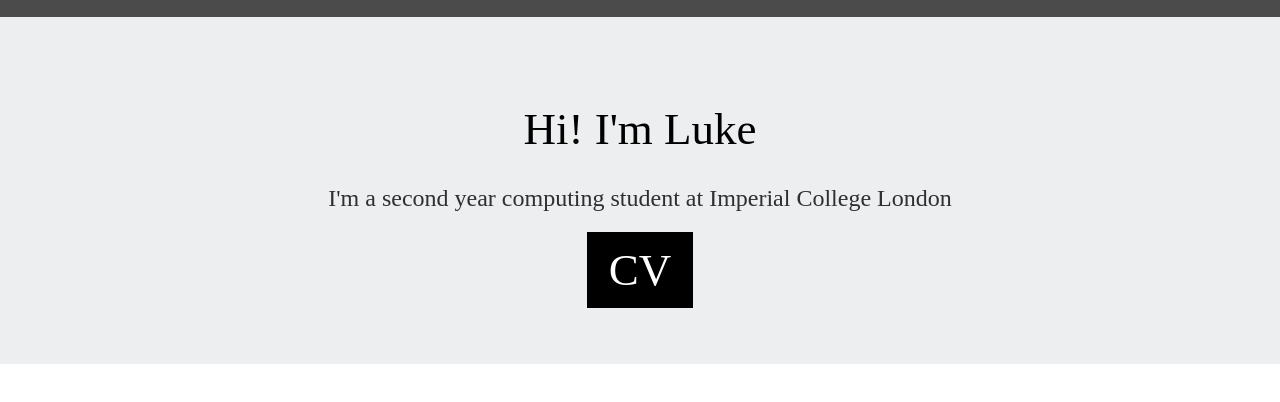
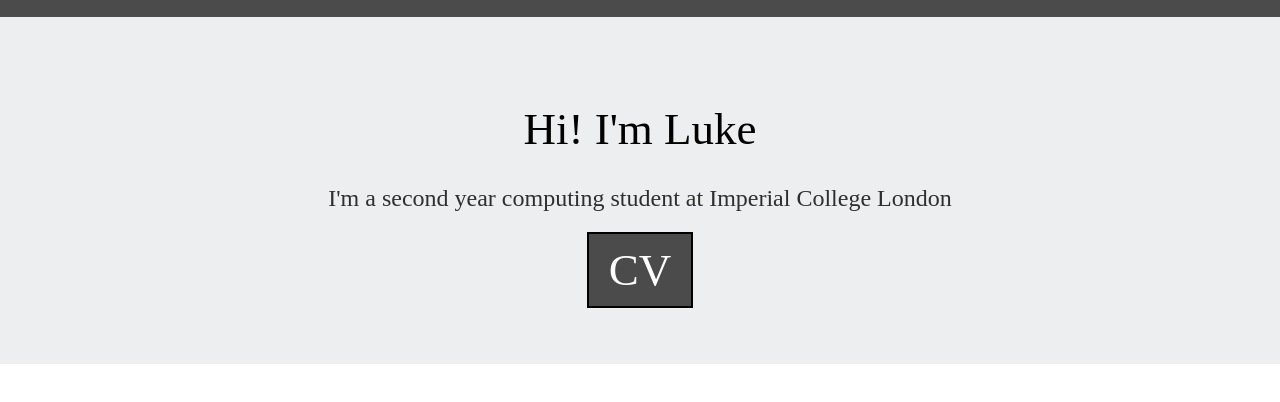
Before and after one commit to luke142367/Personal-Site, a plain HTML site: page index.html in a window 1280 px wide. In both pictures the pointer is over the element "CV". Shown: the part 1162-1564 px from the top of the page. Drawn offline with Linux system fonts and the light colour scheme.

Commit message:
Slight change of button colour

```diff
--- a/index.css
+++ b/index.css
@@ -117,7 +117,7 @@ body { padding: 0; margin: 0; }
 
 .download:hover {
   color: white;
-  background-color: black;
+  background-color: #4b4b4b;
   cursor: pointer;
   transition: 0.3s;
 }
```
